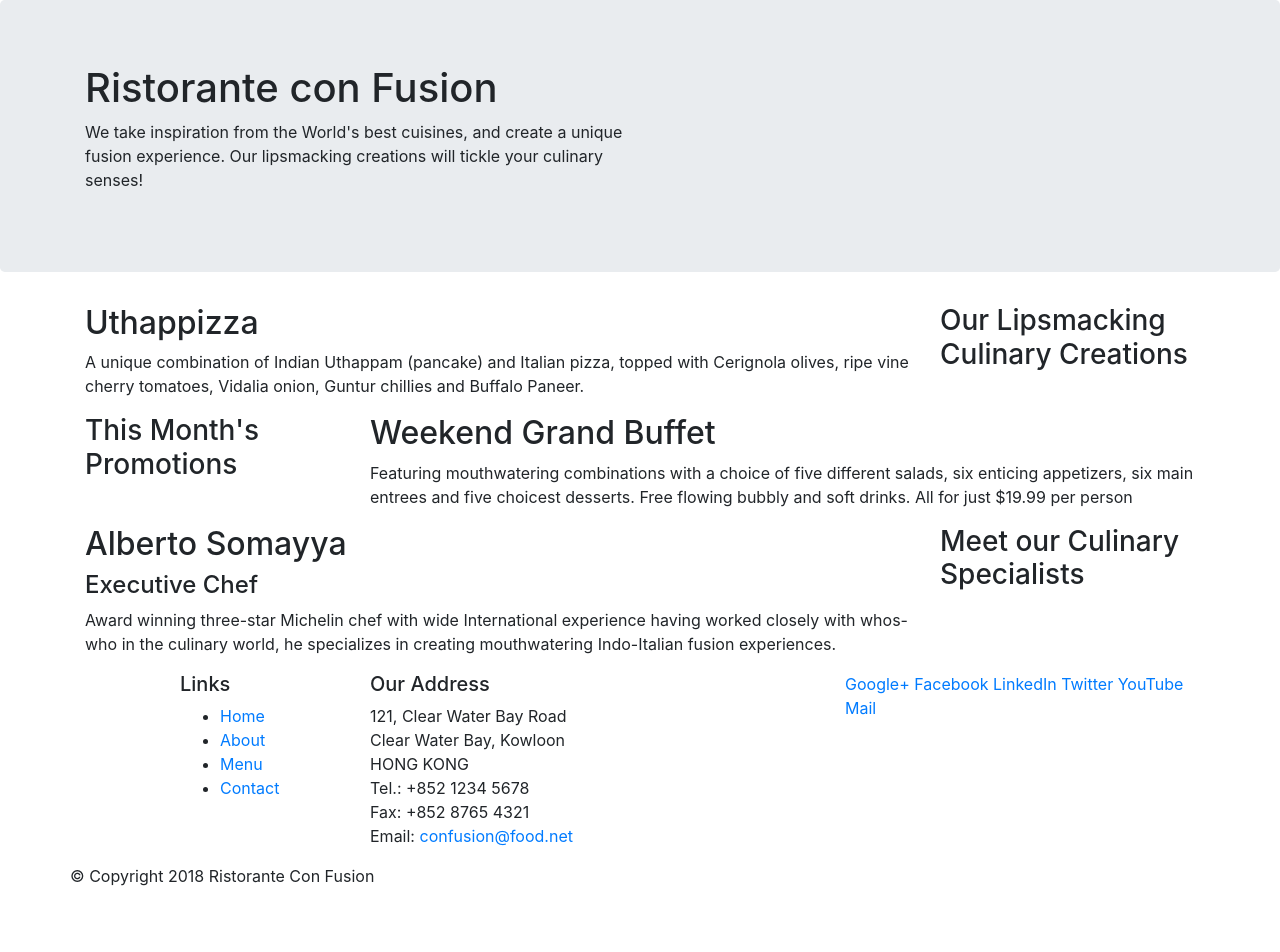
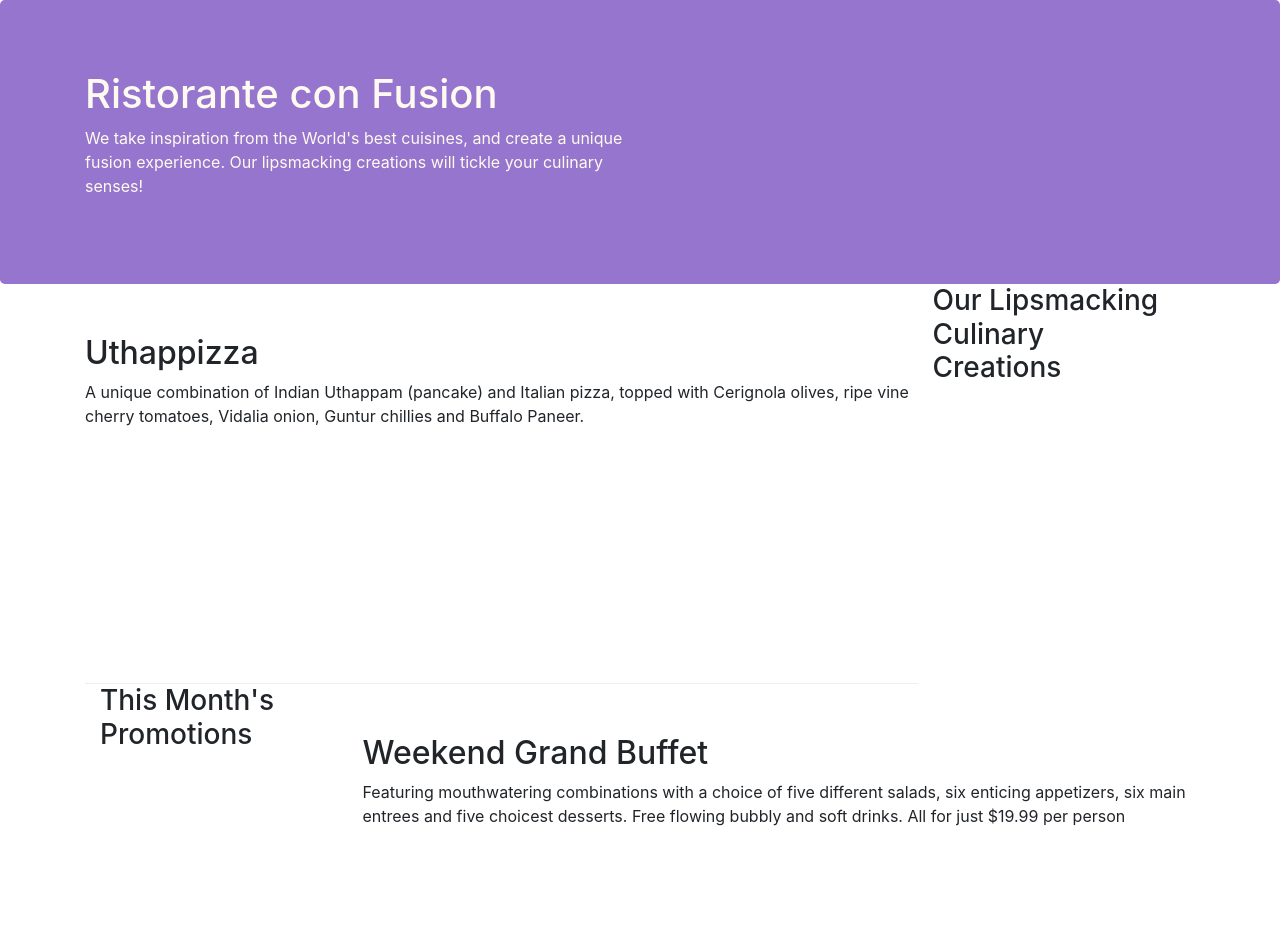
Before and after one commit to bikrantkumar/begining, a website: page index.html in a window 1280 px wide. Shown: the top 952 px of the page. Before the commit the page ends 904 px from the top, so only its background shows below. Drawn offline with nearby package versions, Linux system fonts and the light colour scheme.

Commit message:
Bootstrap 2

```diff
--- /dev/null
+++ b/css/styles.css
@@ -0,0 +1,27 @@
+.row-header{
+    margin : 0px auto;
+    padding : 0px ;
+}
+.row-content{
+    margin : 0px auto;
+    padding : 50px  0px 50px 0px;
+    border-bottom: 1px ridge;
+    min-height: 400px;
+}
+.footer{
+    background-color: #D1C4E9;
+    margin:0px auto;
+    padding: 20px 0px 20px 0px;
+}
+.jumbotron {
+    padding:70px 30px 70px 30px;
+    margin:0px auto;
+    background: #9575CD ;
+    color:floralwhite;
+}
+
+address{
+    font-size:80%;
+    margin:0px;
+    color:#0f0f0f;
+}
--- a/index.html
+++ b/index.html
@@ -10,6 +10,7 @@
 
         <!-- Bootstrap CSS -->
         <link rel="stylesheet" href="node_modules/bootstrap/dist/css/bootstrap.min.css">
+        <link rel="stylesheet" href="css/styles.css">
 </head>
 
 <body>
@@ -28,32 +29,32 @@
     </header>
 
     <div class = "container">
-        <div class = "row">
+        <div class = "row row-header">
             <div class ="col-12 col-sm-4 order-sm-last col-md-3  ">
                 <h3>Our Lipsmacking Culinary Creations</h3>
             </div>
-            <div class ="col-12 col-sm">
+            <div class ="col-12 col-sm row-content allign-items-center">
                 <h2>Uthappizza</h2>
                 <p>A unique combination of Indian Uthappam (pancake) and Italian pizza, topped with Cerignola olives, ripe vine cherry tomatoes, Vidalia onion, Guntur chillies and Buffalo Paneer.</p>
             </div>
         </div>
 
 
-        <div class = "row">
+        <div class = "row row-header">
             <div class ="col-12 col-sm-4 col-md-3 ">
                 <h3>This Month's Promotions</h3>
             </div>
-            <div class = "col-12 col-sm">
+            <div class = "col-12 col-sm row-content allign-items-center">
                 <h2>Weekend Grand Buffet</h2>
                 <p>Featuring mouthwatering combinations with a choice of five different salads, six enticing appetizers, six main entrees and five choicest desserts. Free flowing bubbly and soft drinks. All for just $19.99 per person </p>
             </div>
         </div>
 
-        <div class = "row">
+        <div class = "row row-header">
             <div class ="col-12 order-sm-last col-sm-4 col-md-3">
                 <h3>Meet our Culinary Specialists</h3>
             </div>
-            <div class = "col-12 order-sm-first col-sm">
+            <div class = "col-12 order-sm-first col-sm row-content align-items-center">
                 <h2>Alberto Somayya</h2>
                 <h4>Executive Chef</h4>
                 <p>Award winning three-star Michelin chef with wide International experience having worked closely with whos-who in the culinary world, he specializes in creating mouthwatering Indo-Italian fusion experiences. </p>
@@ -61,12 +62,12 @@
         </div>
     </div>
 
-    <footer>
+    <footer class = "footer">
         <div class = "container">
             <div class = "row">
                 <div class = "col-4 offset-1 col-sm-2">
                     <h5>Links</h5>
-                    <ul>
+                    <ul class = "list-unstyled">
                         <li><a href="#">Home</a></li>
                         <li><a href="#">About</a></li>
                         <li><a href="#">Menu</a></li>
@@ -84,8 +85,8 @@
 		              Email: <a href="mailto:confusion@food.net">confusion@food.net</a>
 		           </address>
                 </div>
-                <div class ="col-12 col-sm-4">
-                    <div>
+                <div class ="col-12 col-sm-4 align-self-center">
+                    <div class="text-center">
                         <a href="http://google.com/+">Google+</a>
                         <a href="http://www.facebook.com/profile.php?id=">Facebook</a>
                         <a href="http://www.linkedin.com/in/">LinkedIn</a>
@@ -95,7 +96,7 @@
                     </div>
                 </div>
            </div>
-           <div class = "row">
+           <div class = "row justify-content-center">
                 <div>
                     <p>© Copyright 2018 Ristorante Con Fusion</p>
                 </div>
```
